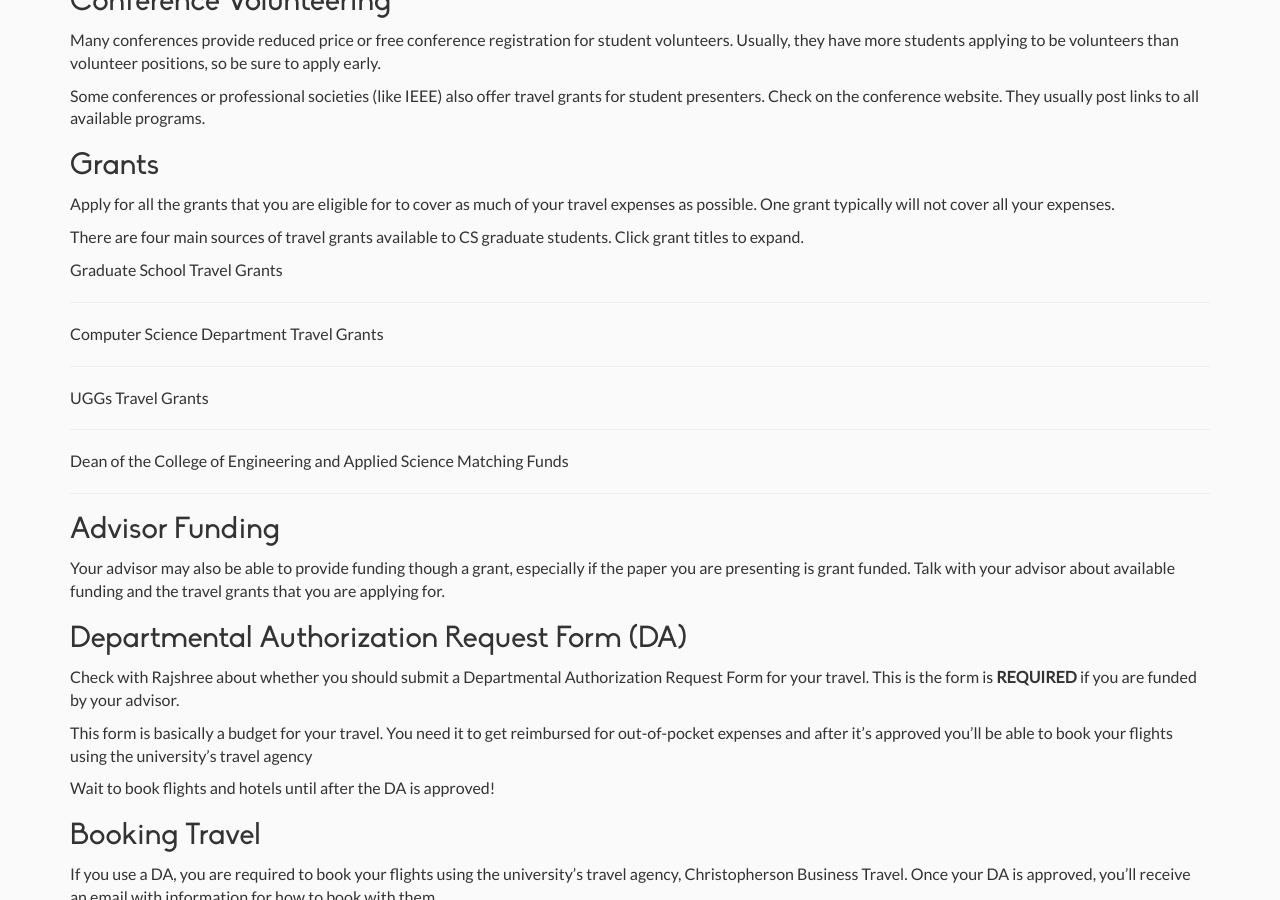
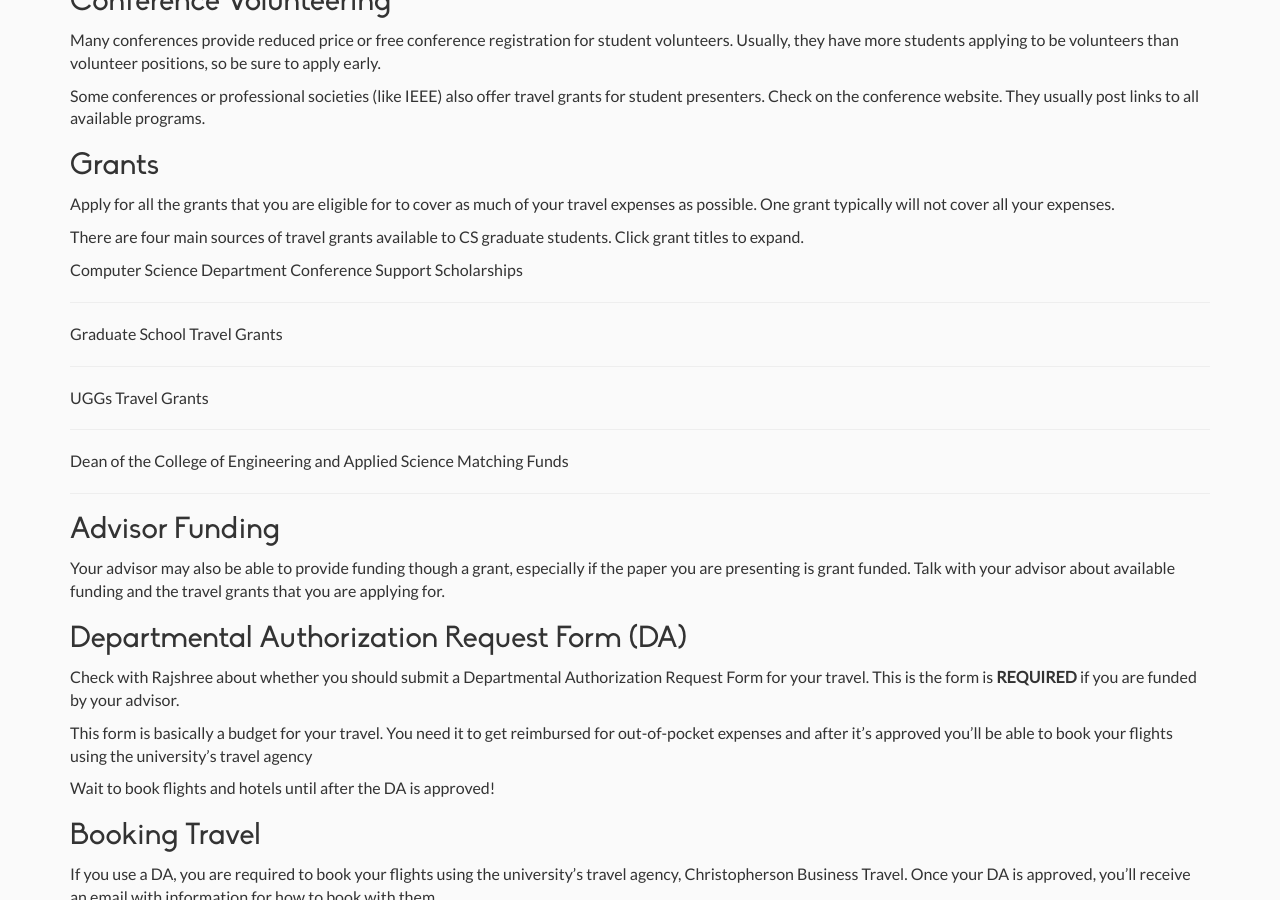
Before and after one commit to casassg/events-landing, a Jekyll site: the page built from _posts/2018-09-12-Travel-Grants.md, in a window 1280 px wide and 900 px high, scrolled down 490 px. Built offline with Jekyll 4.4.1, drawn with Linux system fonts in a browser that asks for light colours; nearby versions of some CDN libraries; some of the changed lines change nothing that is shown.

Commit message:
Update travel grants page

```diff
--- a/_posts/2018-09-12-Travel-Grants.md
+++ b/_posts/2018-09-12-Travel-Grants.md
@@ -28,6 +28,32 @@
 
 There are four main sources of travel grants available to CS graduate students. Click grant titles to expand.
 
+<details><summary markdown="span">Computer Science Department Conference Support Scholarships </summary>
+<div class="tip" markdown="1">
+
+**[Website](https://www.colorado.edu/cs/current-students/graduate-students/funding-opportunities)**
+
+Cycle :
+
+- Rolling basis throughout academic year until funds are exhausted
+
+Amount :
+
+- $300 - $1,000
+
+Eligibility :
+
+- Must be presenting a paper
+- Fill out and submit [Department Conference Support Scholarship form](https://www.colorado.edu/cs/sites/default/files/attached-files/dept_conference_scholarship_application_0.pdf) to [Rajshree](mailto:Rajshree.shrestha@colorado.edu)
+- Have faculty advisor send [Rajshree](mailto:Rajshree.shrestha@colorado.edu) an email attesting to the quality of the conference (e.g., top tier, acceptance rate, stature) and whether you will be presenting a paper.
+- Priority given to students presenting at national CS meetings
+- Students can receive funding once per year
+
+</div>
+</details>
+
+-----------
+
 <details><summary markdown="span">Graduate School Travel Grants</summary>
 <div class="tip" markdown="1">
 
@@ -35,16 +61,20 @@
 
 Cycle :
 
-- November applications fund travel between January 1, 2018 and March 31, 2018
-- March applications fund travel between April 1, 2018 and August 31, 2018
-- July applications fund travel between September 1, 2018 and December 31, 2018
+This application for travel occurring 9/1/19-12/31/19 will be open: July 17-18, 2019
+This application for travel occurring 1/1/20-3/31/20 will be open: November 13-14, 2019
+This application for travel occurring 4/1/20-8/31/20 will be open: March 11-12, 2020
+
+- July applications fund travel between September 1, 2019 and December 31, 2019
+- November applications fund travel between January 1, 2019 and March 31, 2019
+- March applications fund travel between April 1, 2020 and August 31, 2020
 
 Deadline :
 
 - Application is always only open for 48 hours, midnight to midnight
-	- November 15-16, 2017
-	- March 14-15, 2018
-	- July 11-12, 2018
+	- July 17-18, 2019
+	- November 13-14, 2019
+	- March 11-12, 2020
 
 Amount :
 
@@ -61,31 +91,6 @@
 </details>
 
 ------------
-
-<details><summary markdown="span">Computer Science Department Travel Grants </summary>
-<div class="tip" markdown="1">
-
-**[Website](https://www.colorado.edu/cs/current-students/graduate-students/funding-opportunities)**
-
-Cycle :
-
-- Rolling basis throughout academic year until funds are exhausted
-
-Amount :
-
-- $600 - $1,000
-
-Eligibility :
-
-- Must be presenting a paper
-- Priority given to students presenting at national CS meetings
-- Students can receive funding once per year
-- Recommended that you first apply for a Graduate School Grant (see above)
-
-</div>
-</details>
-
------------
 
 <details><summary markdown="span">UGGs Travel Grants</summary>
 <div class="tip" markdown="1">
```
